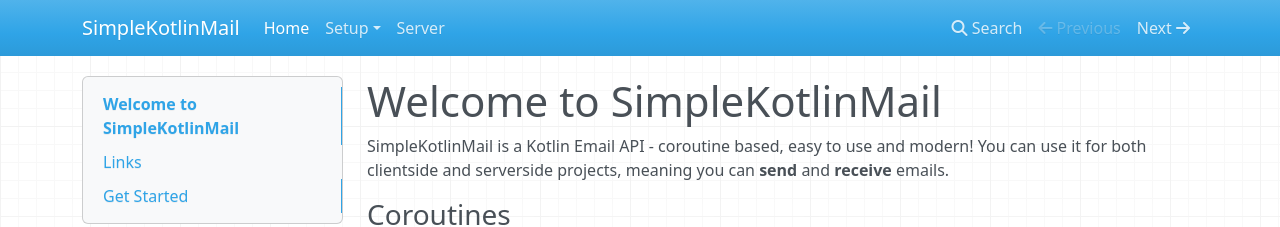
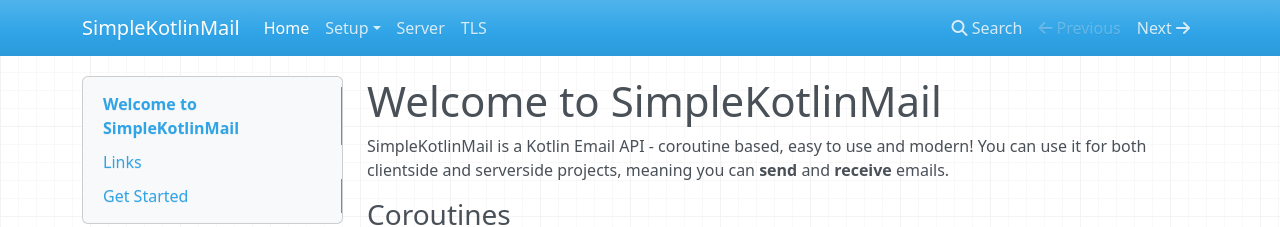
Before and after one commit to jakobkmar/SimpleKotlinMail, an MkDocs documentation site: the page built from guide/docs/index.md, in a window 1280 px wide. Shown: the top 227 px of the page. Built offline with MkDocs 1.6.1, drawn with Linux system fonts in a browser that asks for light colours; nearby versions of some CDN libraries.

Commit message:
Update mkdocs.yml

```diff
--- a/guide/mkdocs.yml
+++ b/guide/mkdocs.yml
@@ -13,3 +13,4 @@
     - Setup using Gradle: setup_gradle.md
     - Setup using Maven: setup_maven.md
   - Server: server.md
+  - TLS: tls.md
```
